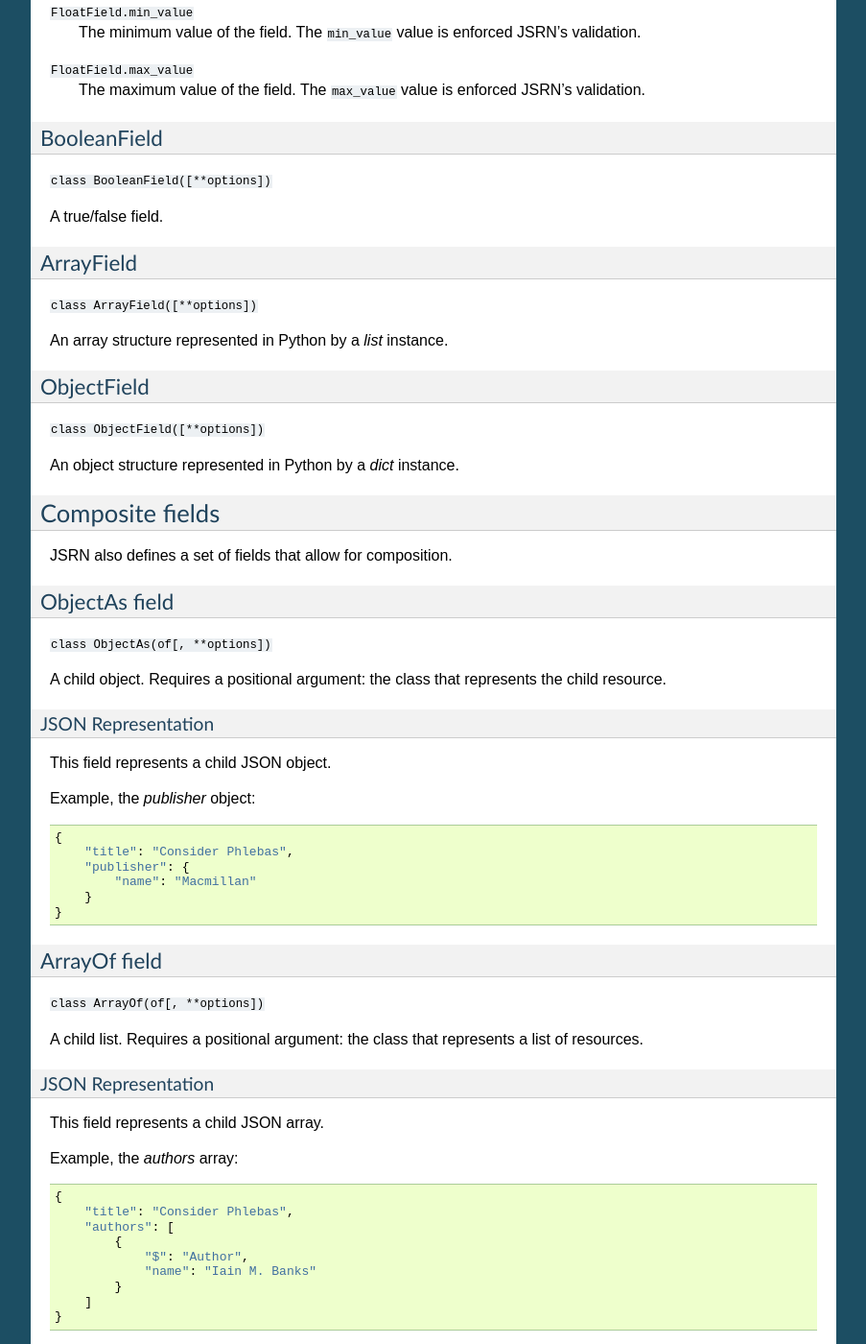
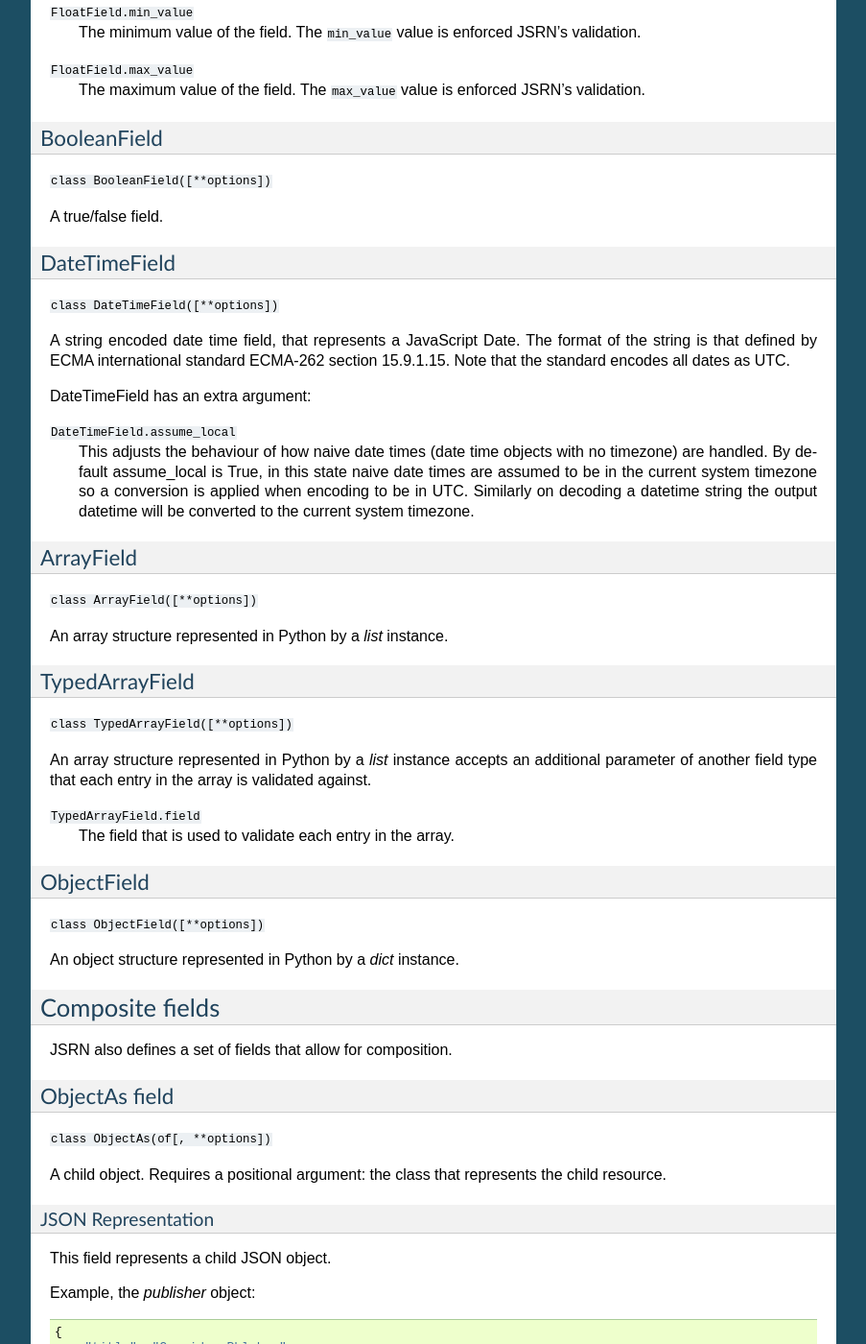
Before and after one commit to timsavage/jsrn, a Sphinx documentation site: the page built from doc/fields.rst, in a window 1280 px wide and 1400 px high, scrolled down 2897 px. Shown: the whole window at 96% size, without its empty margins (198-1101 px from the left). Built offline with Sphinx 7.4.7, drawn with Linux system fonts in a browser that asks for light colours; some of the changed text lies outside the part shown.

Commit message:
Updated documentation for fields. Added DateTimeField and TypedArrayField documentation

```diff
--- a/doc/fields.rst
+++ b/doc/fields.rst
@@ -192,6 +192,23 @@ BooleanField
 
 A true/false field.
 
+.. _field-date_time_field:
+
+DateTimeField
+=============
+``class DateTimeField([**options])``
+
+A string encoded date time field, that represents a JavaScript Date. The format of the string is that defined by ECMA
+international standard ECMA-262 section 15.9.1.15. Note that the standard encodes all dates as UTC.
+
+DateTimeField has an extra argument:
+
+``DateTimeField.assume_local``
+    This adjusts the behaviour of how naive date times (date time objects with no timezone) are handled. By default
+    assume_local is True, in this state naive date times are assumed to be in the current system timezone so a
+    conversion is applied when encoding to be in UTC. Similarly on decoding a datetime string the output datetime will
+    be converted to the current system timezone.
+
 .. _field-array_field:
 
 ArrayField
@@ -201,6 +218,18 @@ ArrayField
 An array structure represented in Python by a *list* instance.
 
 .. note: The items in the array are not defined.
+
+.. _field-typed_array_field:
+
+TypedArrayField
+===============
+``class TypedArrayField([**options])``
+
+An array structure represented in Python by a *list* instance accepts an additional parameter of another field type that
+each entry in the array is validated against.
+
+``TypedArrayField.field``
+    The field that is used to validate each entry in the array.
 
 .. _field-object_field:
 
```
